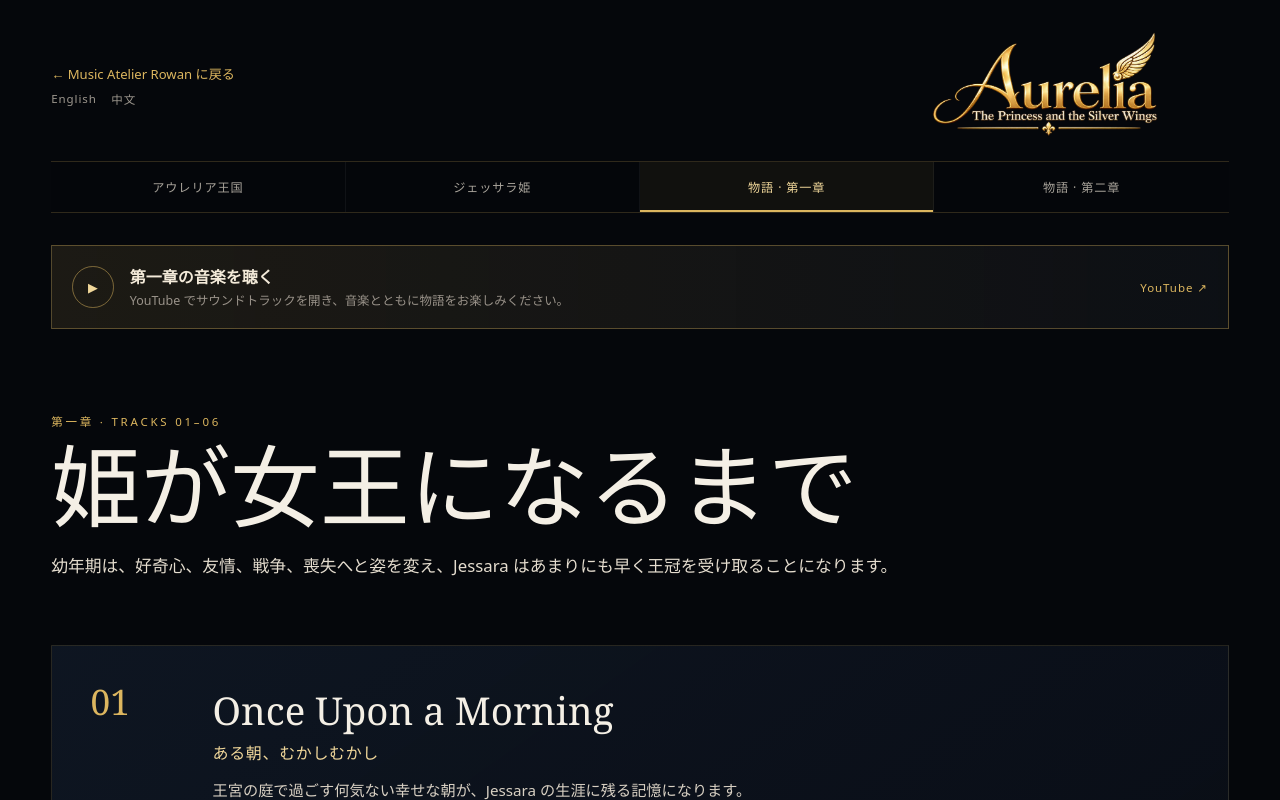
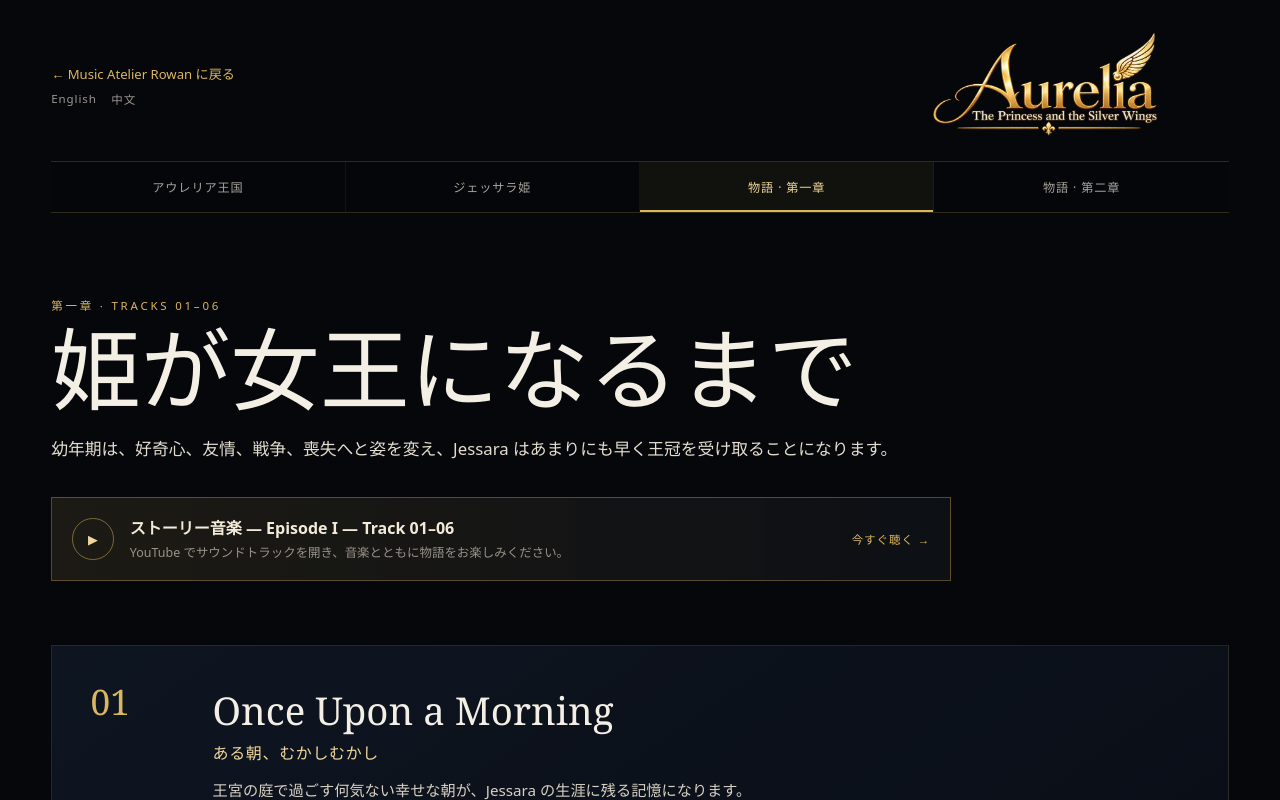
Before and after one commit to JackJackStudio/music-atelier-rowan, a Next.js app: page /ja/aurelia/episode-1 in a window 1280 px wide. Shown: the top 800 px of the page. Built offline with nearby package versions, Linux system fonts and the light colour scheme.

Commit message:
Align Episode I soundtrack banner placement (ja)

```diff
--- a/src/app/ja/aurelia/episode-1/page.tsx
+++ b/src/app/ja/aurelia/episode-1/page.tsx
@@ -71,16 +71,15 @@ export default function JaEpisodeOnePage() {
         <img className="aureliaWordmark" src="/logos/aurelia-logo.webp" alt="Aurelia — The Princess and the Silver Wings" />
       </header>
       <JaAureliaNav active="episode-1" />
-      <AnalyticsLink className="episodeMusicBanner" href="https://youtu.be/aufR8Y0sHTs" target="_blank" rel="noopener noreferrer" eventName="listen_soundtrack" params={{ kingdom: "aurelia", episode: 1, tracks: "01-06", language: "ja", source: "episode_page", platform: "youtube" }}>
-        <span className="episodeMusicIcon">▶</span>
-        <span><strong>第一章の音楽を聴く</strong><small>YouTube でサウンドトラックを開き、音楽とともに物語をお楽しみください。</small></span>
-        <em>YouTube ↗</em>
-      </AnalyticsLink>
-
       <section className="aureliaEpisodeHeader">
         <span className="sectionKicker">第一章 · Tracks 01–06</span>
         <h1>姫が女王になるまで</h1>
         <p className="aureliaLead">幼年期は、好奇心、友情、戦争、喪失へと姿を変え、Jessara はあまりにも早く王冠を受け取ることになります。</p>
+        <AnalyticsLink className="episodeMusicBanner" href="https://youtu.be/aufR8Y0sHTs" target="_blank" rel="noopener noreferrer" eventName="listen_soundtrack" params={{ kingdom: "aurelia", episode: 1, tracks: "01-06", language: "ja", source: "episode_page", platform: "youtube" }}>
+          <span className="episodeMusicIcon">▶</span>
+          <span><strong>ストーリー音楽 — Episode I — Track 01–06</strong><small>YouTube でサウンドトラックを開き、音楽とともに物語をお楽しみください。</small></span>
+          <em>今すぐ聴く →</em>
+        </AnalyticsLink>
       </section>
       <section className="aureliaStoryChapters">
         {tracks.map((track) => (
```
